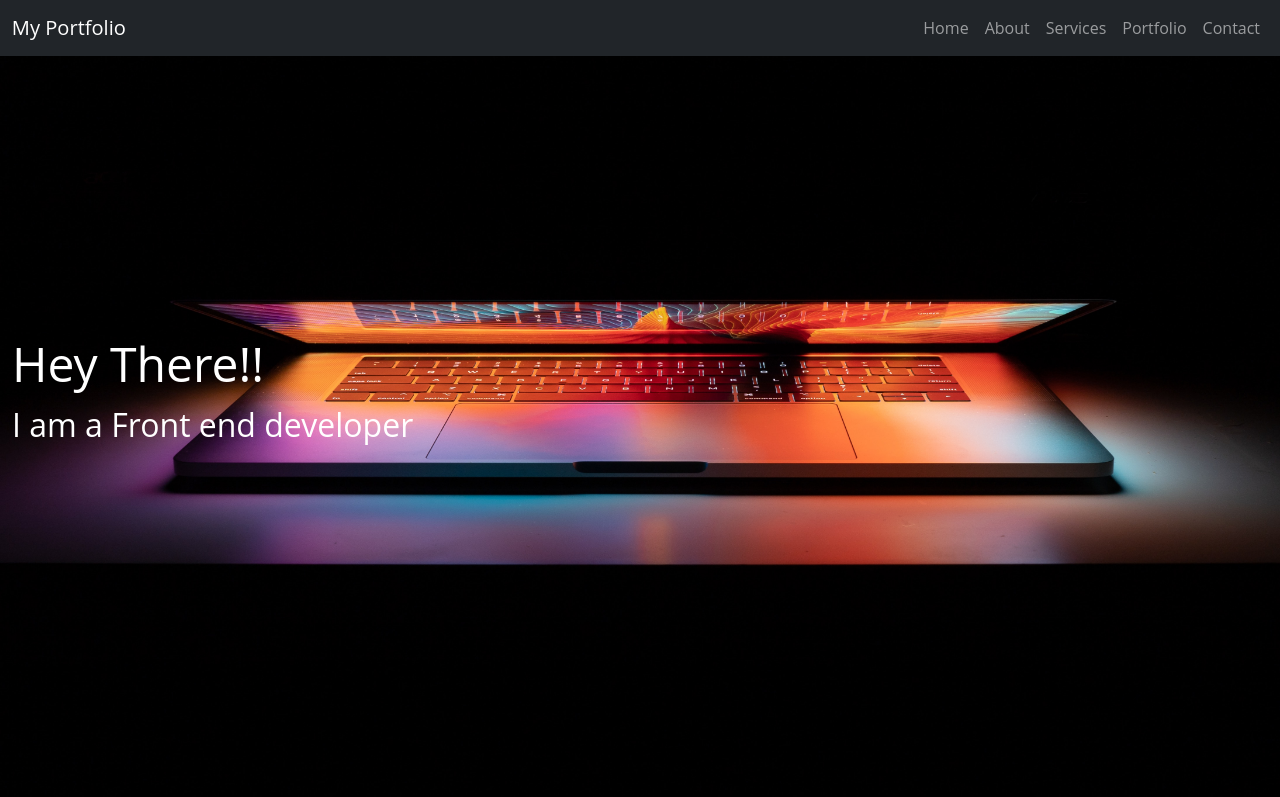
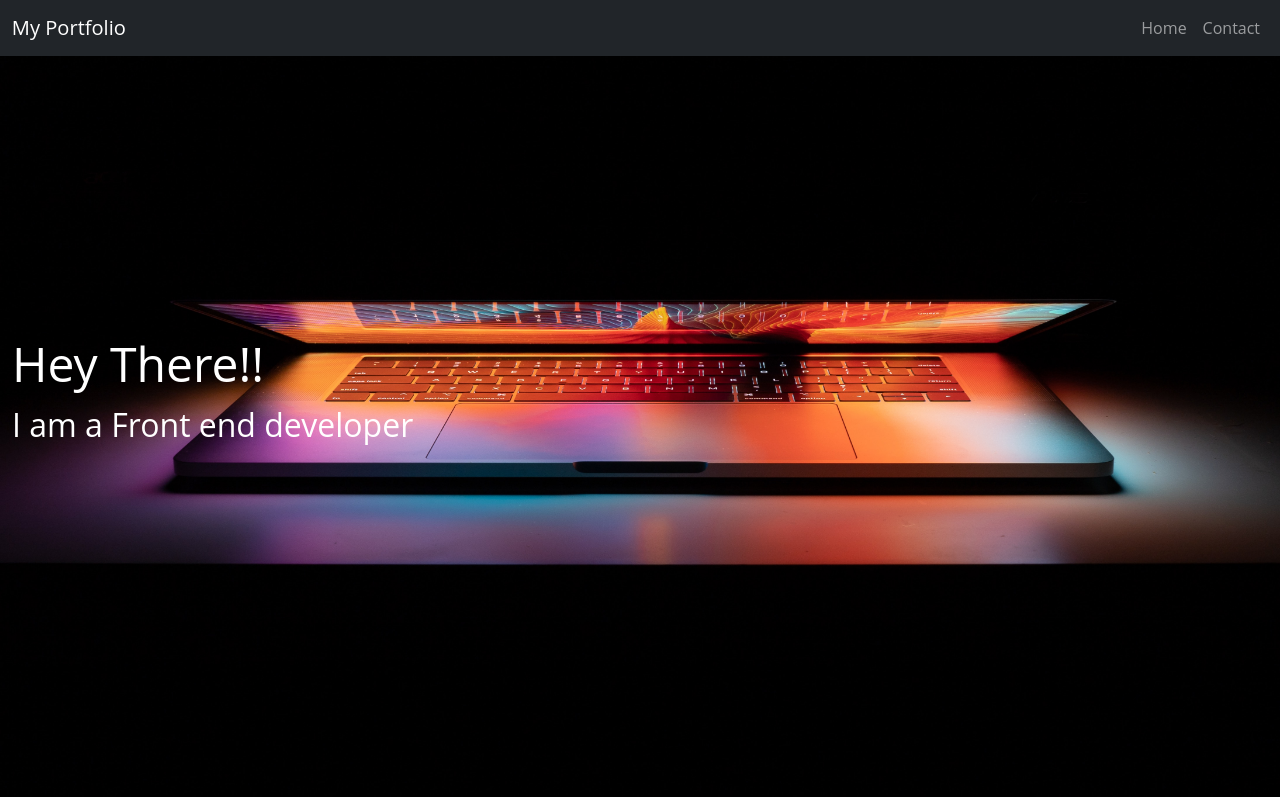
Before and after one commit to Gayathri902/octanet, a plain HTML site: page index.html in a window 1280 px wide. Shown: the top 797 px of the page. Drawn offline with nearby package versions, Linux system fonts and the light colour scheme; a web font is replaced by a local one.

Commit message:
Update index.html

```diff
--- a/index.html
+++ b/index.html
@@ -49,15 +49,6 @@
           <ul class="navbar-nav ms-auto">
             <li class="nav-item">
               <a class="nav-link" href="#home">Home</a>
-            </li>
-            <li class="nav-item">
-              <a class="nav-link" href="#about">About</a>
-            </li>
-            <li class="nav-item">
-              <a class="nav-link" href="#services">Services</a>
-            </li>
-            <li class="nav-item">
-              <a class="nav-link" href="#portfolio">Portfolio</a>
             </li>
             <li class="nav-item">
               <a class="nav-link" href="#contact">Contact</a>
```
